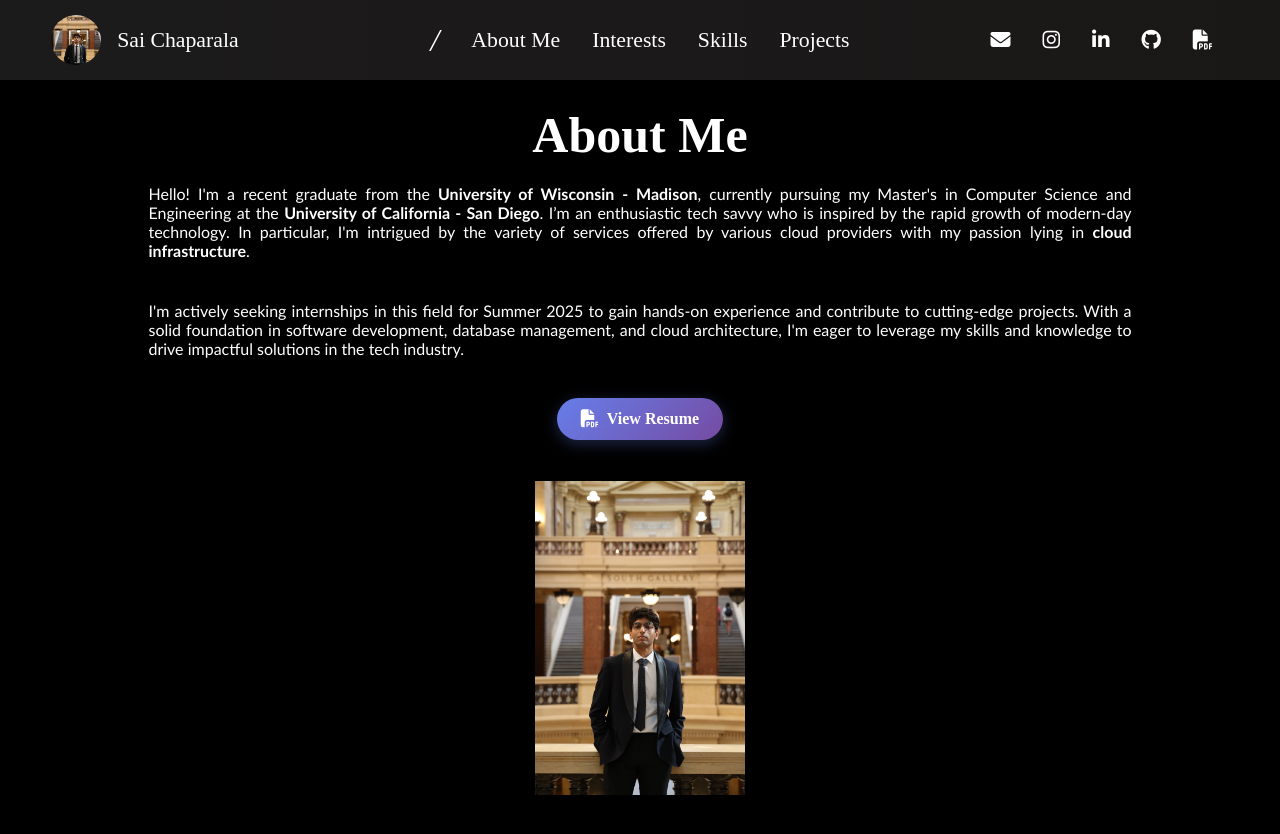
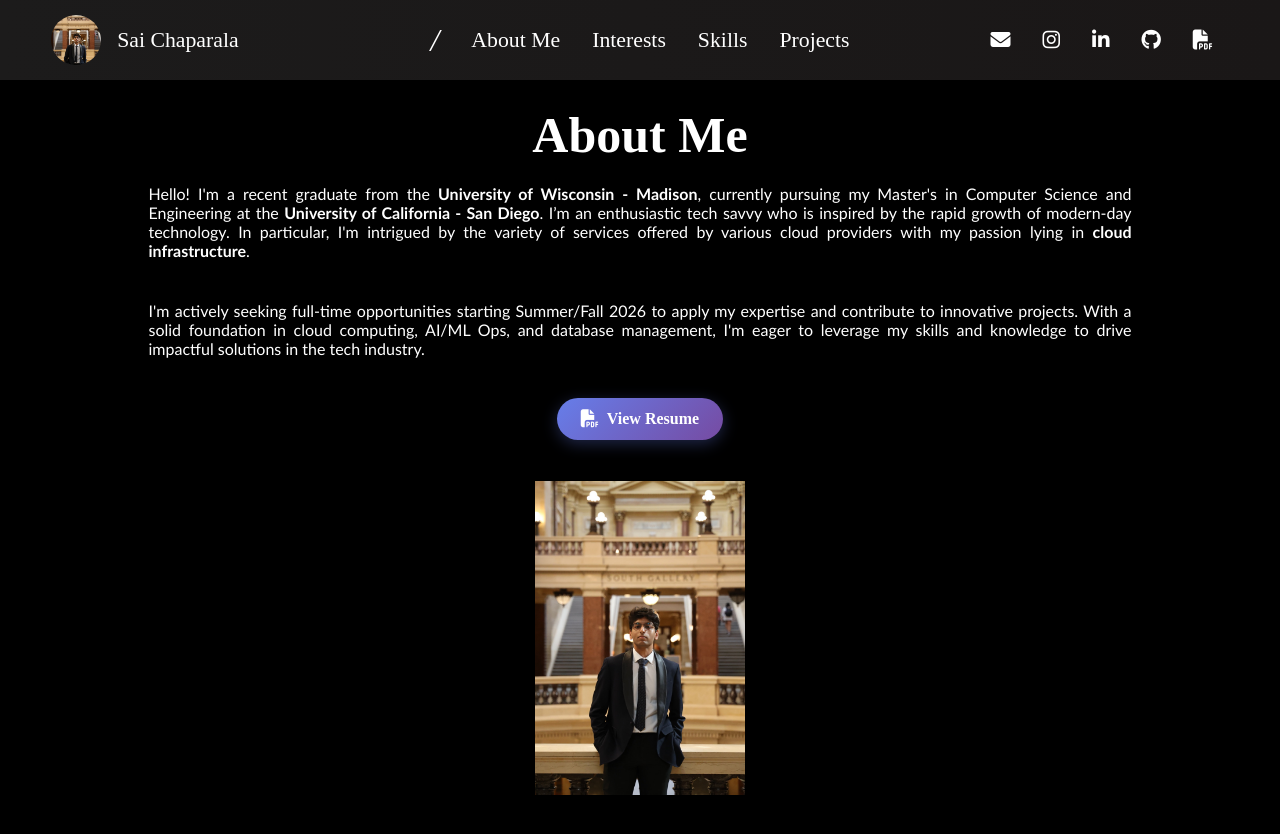
Before and after one commit to cskrishna9306/saichaparala.com, a React (Create React App) app: page /aboutMe in a window 1280 px wide. Shown: the top 834 px of the page. Built offline with nearby package versions, Linux system fonts and the light colour scheme.

Commit message:
feat(AboutMe): Update my foundational skills

```diff
--- a/src/pages/AboutMe.js
+++ b/src/pages/AboutMe.js
@@ -13,8 +13,8 @@
         In particular, I'm intrigued by the variety of services offered by various cloud providers with my passion lying in <b>cloud infrastructure</b>.
       </p>
       <p>
-        I'm actively seeking internships in this field for Summer 2025 to gain hands-on experience and contribute to cutting-edge projects.
-        With a solid foundation in software development, database management, and cloud architecture, I'm eager to leverage my skills and knowledge to drive impactful solutions in the tech industry.
+        I'm actively seeking full-time opportunities starting Summer/Fall 2026 to apply my expertise and contribute to innovative projects.
+        With a solid foundation in cloud computing, AI/ML Ops, and database management, I'm eager to leverage my skills and knowledge to drive impactful solutions in the tech industry.
       </p>
 
       <div className="resume-section">
```
